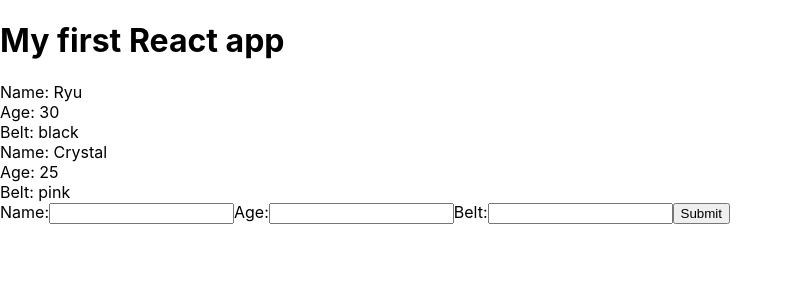
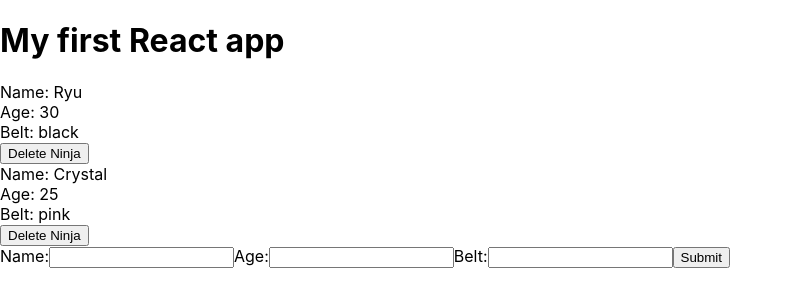
Before and after one commit to Messinias1/My-First-React-App, a React (Create React App) app: page / in a window 1280 px wide. Shown: the top 306 px of the page, without its empty margins (0-793 px from the left). Built offline with nearby package versions, Linux system fonts and the light colour scheme.

Commit message:
added delete ninja by id buttons

```diff
--- a/src/App.js
+++ b/src/App.js
@@ -17,11 +17,19 @@ class App extends Component {
       ninjas: ninjas
     })
   }
+  deleteNinja = (id) => {
+    let ninjas = this.state.ninjas.filter(ninja => {
+      return ninja.id !== id
+    })
+    this.setState({
+      ninjas: ninjas
+    })
+  }
   render() {
     return (
       <div className="App">
         <h1>My first React app</h1>
-        <Ninjas ninjas={this.state.ninjas}/>
+        <Ninjas deleteNinja={this.deleteNinja} ninjas={this.state.ninjas}/>
         <AddNinja addNinja={this.addNinja}/>
       </div>
     );
--- a/src/Ninjas.js
+++ b/src/Ninjas.js
@@ -1,7 +1,7 @@
 
 import React from 'react'
 
-const Ninjas = ({ninjas}) => {
+const Ninjas = ({ninjas, deleteNinja}) => {
     // const ninjaList = ninjas.map(ninja => {
     //   if (ninja.age > 20) {
     //   return (
@@ -25,6 +25,7 @@ const Ninjas = ({ninjas}) => {
         <div>Name: { ninja.name }</div>
         <div>Age: { ninja.age }</div>
         <div>Belt: { ninja.belt }</div>
+        <button onClick={() => {deleteNinja(ninja.id)}}>Delete Ninja</button>
       </div>
       ) : null
     })
```
